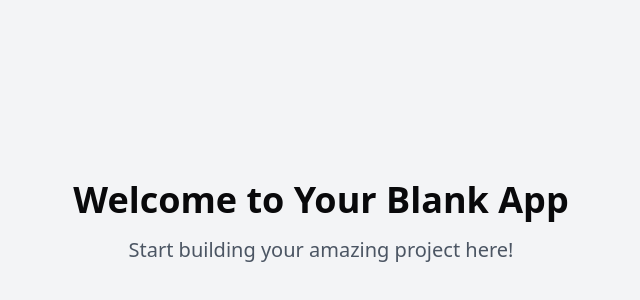
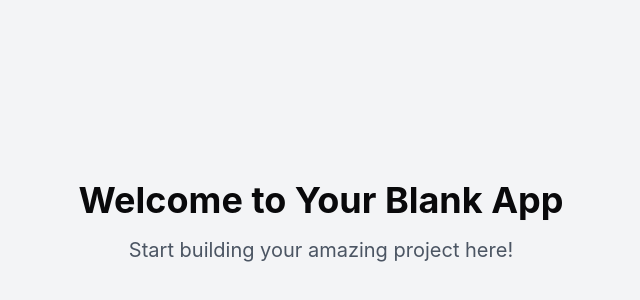
Before and after one commit to SadiqNaizam/mlo-a774-0ae8, a React (Vite) app: page / in a window 1280 px wide. Shown: the part 178-478 px from the top of the page, without its empty margins (319-959 px from the left). Built offline with nearby package versions, Linux system fonts and the light colour scheme.

Commit message:
Files generated: tailwind.config.ts

```diff
--- a/tailwind.config.ts
+++ b/tailwind.config.ts
@@ -68,6 +68,9 @@ export default {
 				md: 'calc(var(--radius) - 2px)',
 				sm: 'calc(var(--radius) - 4px)'
 			},
+			fontFamily: {
+        sans: ["var(--font-sans)"],
+      },
 			keyframes: {
 				'accordion-down': {
 					from: {
```
